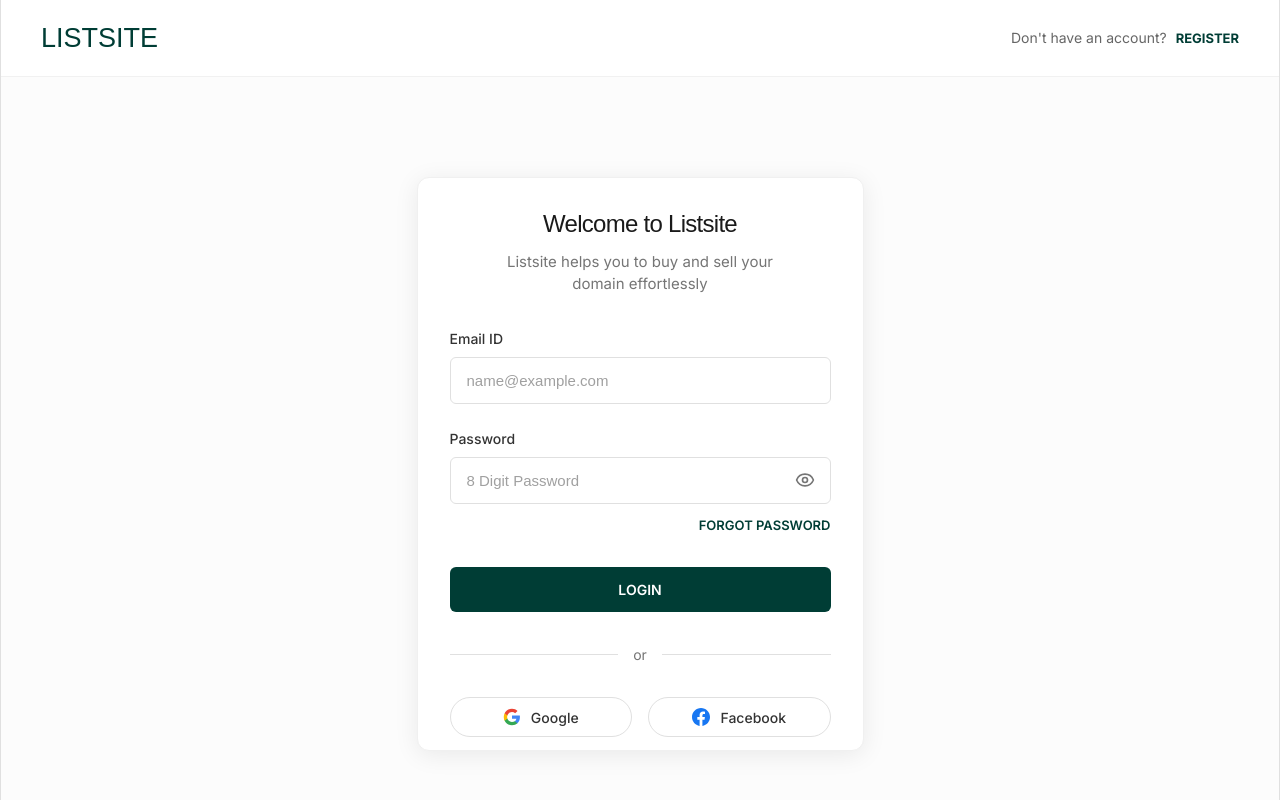
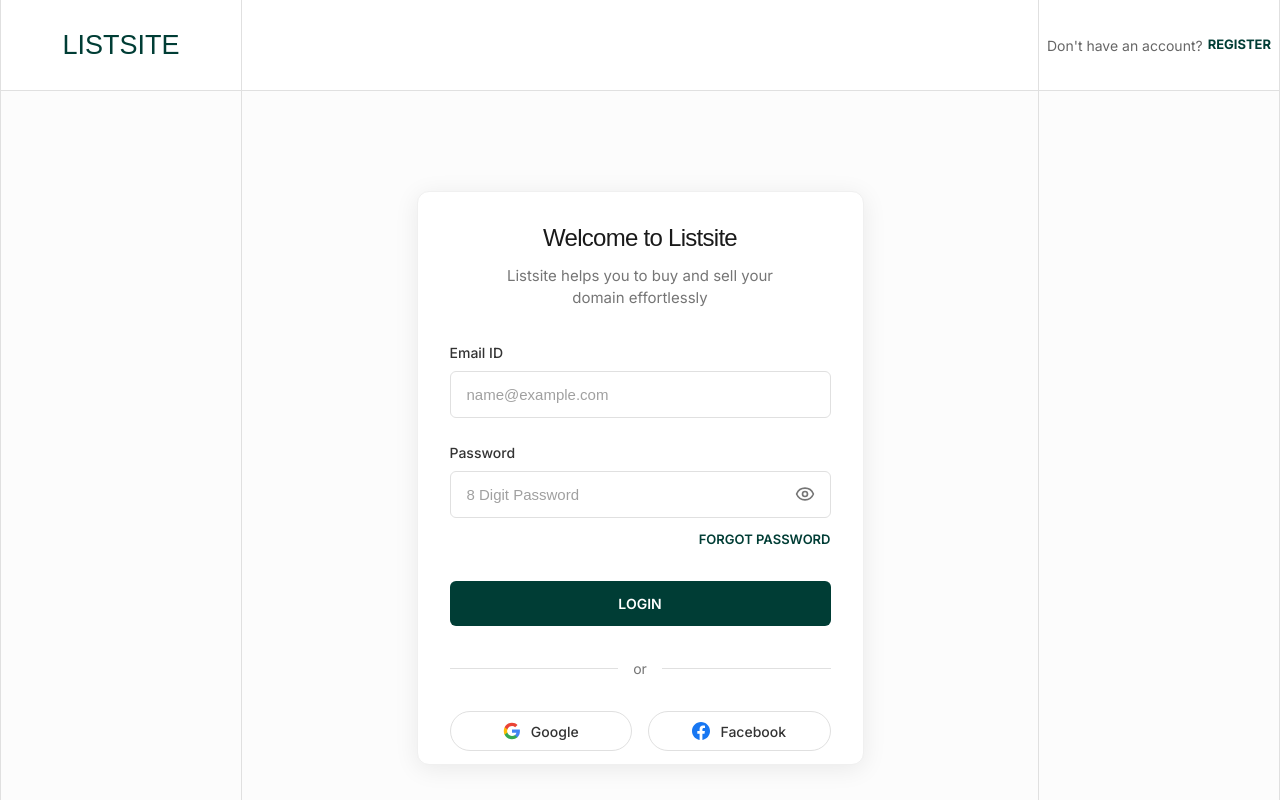
Before and after one commit to Akshay2310-cyber/listsite-web, a React (Vite) app: page /login in a window 1280 px wide. Built offline with nearby package versions, Linux system fonts and the light colour scheme.

Commit message:
style: Add vertical dividers to the login page and refine navbar dimensions and content alignment.

```diff
--- a/src/styles/Login.css
+++ b/src/styles/Login.css
@@ -14,6 +14,27 @@
     border-left: 1px solid #e0e0e0;
     border-right: 1px solid #e0e0e0;
     box-sizing: border-box;
+    position: relative;
+}
+
+/* Vertical Lines */
+.login-page::before,
+.login-page::after {
+    content: '';
+    position: absolute;
+    top: 0;
+    bottom: 0;
+    width: 1px;
+    background-color: #e0e0e0;
+    z-index: 10;
+}
+
+.login-page::before {
+    left: 240px;
+}
+
+.login-page::after {
+    right: 240px;
 }
 
 /* Navbar */
@@ -21,16 +42,17 @@
     display: flex;
     justify-content: space-between;
     align-items: center;
-    padding: 20px 40px;
+    height: 90px;
+    padding: 0;
     background-color: #ffffff;
-    border-bottom: 1px solid #f1f1f1;
-    /* Borders are handled by the parent page container to ensure continuity */
+    border-bottom: 1px solid #e0e0e0;
+    z-index: 5;
 }
 
 .nav-brand {
     /* Precise dimensions requested */
-    width: 113px;
-    height: 36px;
+    width: 240px;
+    height: 100%;
 
     font-family: 'General Sans', sans-serif;
     font-size: 27px;
@@ -45,12 +67,18 @@
     /* Flex alignment if needed, though block is fine */
     display: flex;
     align-items: center;
+    justify-content: center;
 }
 
 .nav-auth-link {
+    width: 240px;
+    height: 100%;
     font-size: 14px;
     color: #666;
     font-weight: 400;
+    display: flex;
+    align-items: center;
+    justify-content: center;
 }
 
 .nav-auth-link a {
```
